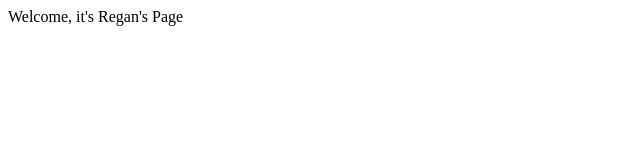
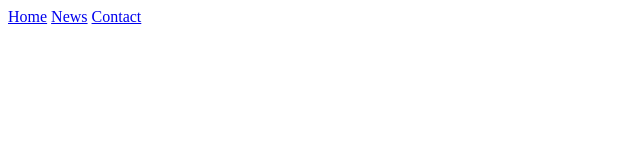
Before and after one commit to ReganACastaneda/sisyphus, a plain HTML site: page index.html in a window 1280 px wide. Shown: the whole page, without its empty margins (0-640 px from the left). Drawn offline with Linux system fonts and the light colour scheme.

Commit message:
Update index.html

```diff
--- a/index.html
+++ b/index.html
@@ -1,5 +1,17 @@
 <html>
 <body>
-Welcome, it's Regan's Page
+
+  <div class="topnav"
+   id="myTopnav">
+    <a href= "home.html">Home</a>
+    <a href= "new.html">News</a>
+       <a
+   href= "contact.html">Contact</a>
+       <a
+          href= "about.html>About</a>
+                 </div>
+
+  Welcome, it's Regan's Page
+
 </body>
 </html>
```
